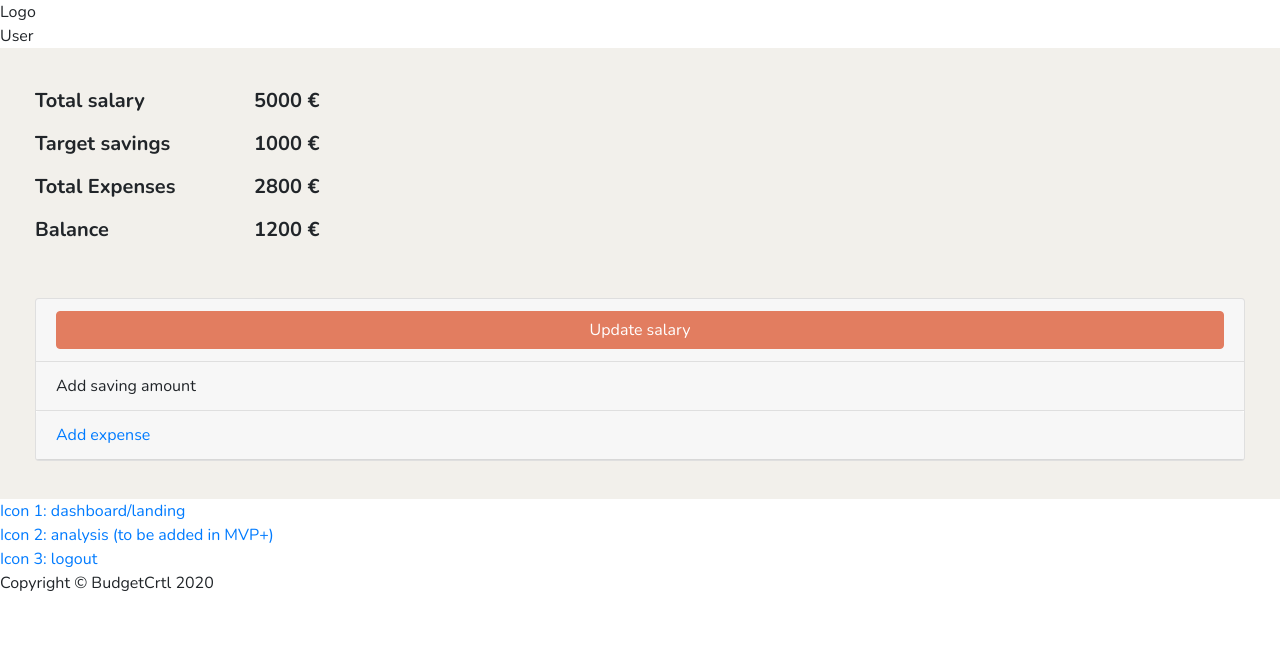
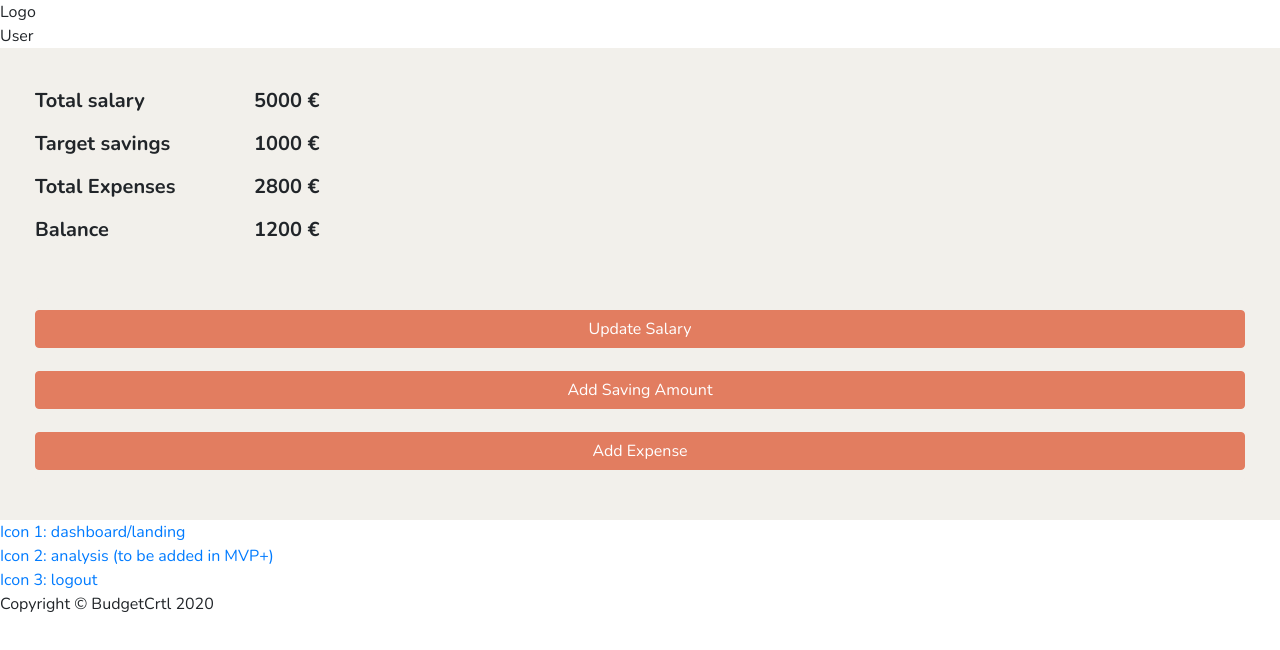
Before and after one commit to BCH-REACT20S-Project-1-Group-2/BCH-REACT20S-Project-1-Group-2.github.io, a React (Create React App) app in the folder frontend/: page /landing in a window 1280 px wide. Shown: the top 650 px of the page. Built offline with nearby package versions, Linux system fonts and the light colour scheme.

Commit message:
feature/BalancePresentation-LandingPage: Styling Done

```diff
--- a/frontend/src/components/LandingPage.js
+++ b/frontend/src/components/LandingPage.js
@@ -15,39 +15,47 @@ function Landing() {
         <Accordion>
           <Card>
             <Accordion.Toggle as={Card.Header} eventKey="0">
-              <Button className="w-100 text-white">Update salary</Button>
+              <Button className="w-100 text-white">Update Salary</Button>
             </Accordion.Toggle>
             <Accordion.Collapse eventKey="0">
               <Card.Body>
                 <Form>
+                  <div className="form-wrapper">
                     <Form.Group controlId="formSalary">
                       <Form.Label>Salary</Form.Label>
-                    <Form.Control type="number" /> €
+                      <Form.Control type="number" />
+                      <p>€</p>
                     </Form.Group>
                     <Button variant="primary">Save</Button>
+                  </div>
                 </Form>
               </Card.Body>
             </Accordion.Collapse>
           </Card>
           <Card>
             <Accordion.Toggle as={Card.Header} eventKey="1">
-              Add saving amount
+              <Button className="w-100 text-white">Add Saving Amount</Button>
             </Accordion.Toggle>
             <Accordion.Collapse eventKey="1">
               <Card.Body>
                 <Form>
+                  <div className="form-wrapper">
                     <Form.Group controlId="formSavings">
                       <Form.Label>Amount</Form.Label>
-                    <Form.Control type="number" /> €
+                      <Form.Control type="number" />
+                      <p>€</p>
                     </Form.Group>
                     <Button variant="primary">Save</Button>
+                  </div>
                 </Form>
               </Card.Body>
             </Accordion.Collapse>
           </Card>
           <Card>
             <Link to="/expense">
-              <Accordion.Toggle as={Card.Header}>Add expense</Accordion.Toggle>
+              <Accordion.Toggle as={Card.Header}>
+                <Button className="w-100 text-white">Add Expense</Button>
+              </Accordion.Toggle>
             </Link>
           </Card>
         </Accordion>
--- a/frontend/src/styles/LandingPage.css
+++ b/frontend/src/styles/LandingPage.css
@@ -2,3 +2,49 @@
   background: var(--primary-bg-color);
   padding: 38px 35px;
 }
+.card .card-header {
+  background: var(--primary-bg-color);
+  border: 0;
+  padding-left: 0;
+  padding-right: 0;
+}
+
+.accordion .card {
+  border: none !important;
+  background-color: transparent;
+}
+.card .card-body {
+  background-color: var(--secondary-light-color);
+  padding: 0.25rem;
+  margin-bottom: 30px;
+}
+.form-wrapper {
+  width: 100%;
+  text-align: right;
+}
+
+.form-group {
+  font-size: 20px;
+  display: flex;
+}
+.form-group .form-label {
+  text-align: left;
+  padding: 45px 10px 25px 10px;
+}
+.form-group input {
+  background-color: var(--input-bg-color);
+  max-width: 55%;
+  border: none;
+  border-radius: 2px;
+  padding: 25px;
+  margin-top: 2rem;
+  align-content: space-around;
+}
+.form-group p {
+  margin-top: 2.8rem;
+  padding-left: 0.8rem;
+}
+
+.form-wrapper button {
+  margin: 0 10px 10px 0;
+}
```
Lines whose indentation alone changed are shown as unchanged.
